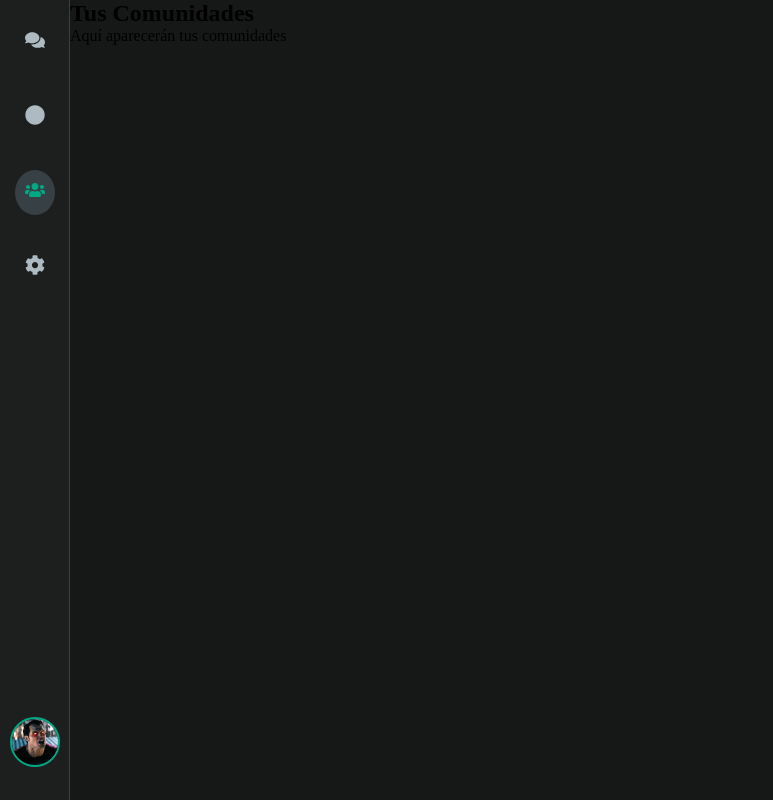
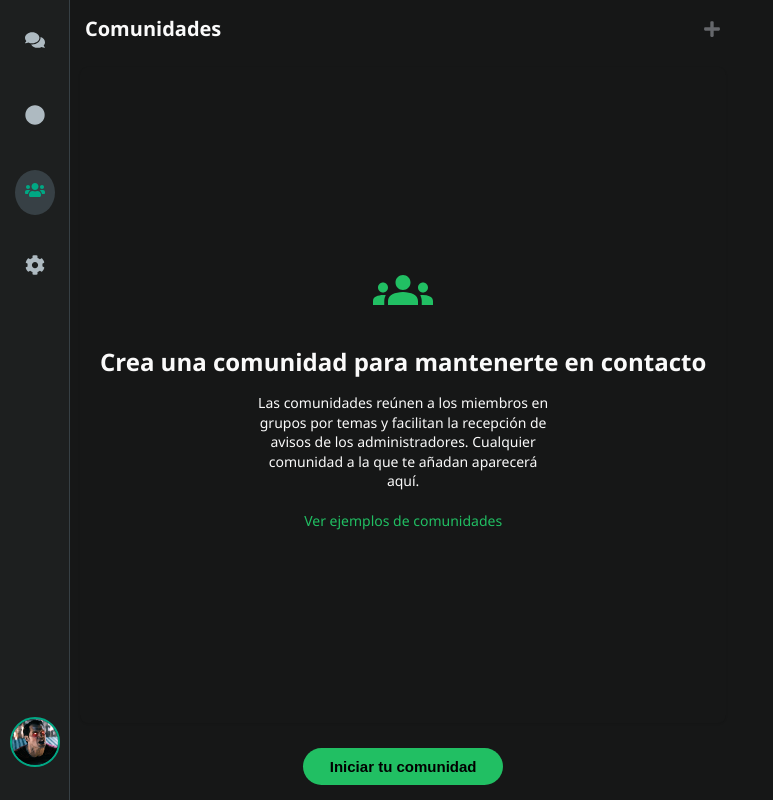
Before and after one commit to JSoria24/Front-End-TP-Final, a React (Create React App) app: page /communities in a window 1280 px wide. Shown: the whole page, without its empty margins (0-773 px from the left). Built offline with nearby package versions, Linux system fonts and the light colour scheme; the HTML template or start-up script is replaced by a standard one.

Commit message:
Arreglo17Comunities

```diff
--- a/src/Components/Sidebar/Sidebar.jsx
+++ b/src/Components/Sidebar/Sidebar.jsx
@@ -2,7 +2,7 @@
 import HorizontalNav from '../Navigation/HorizontalNav';
 import ChatList from '../ChatList/ChatList';
 import React, { useState } from 'react';
-import { FaPlus, FaEllipsisV } from 'react-icons/fa';
+import { FaEllipsisV } from 'react-icons/fa';
 import './Sidebar.css';
 
 const Sidebar = () => {
@@ -15,7 +15,7 @@
 
                 <div className="header-icons">
                     <button className="header-btn">
-                        <FaPlus className="header-icon" />
+                        <svg viewBox="0 0 24 24" height="24" width="24" preserveAspectRatio="xMidYMitd mee" class="" fill="none"><title>new-chat-outline</title><path d="M9.53277 12.9911H11.5086V14.9671C11.5086 15.3999 11.7634 15.8175 12.1762 15.9488C12.8608 16.1661 13.4909 15.6613 13.4909 15.009V12.9911H15.4672C15.9005 12.9911 16.3181 12.7358 16.449 12.3226C16.6659 11.6381 16.1606 11.0089 15.5086 11.0089H13.4909V9.03332C13.4909 8.60007 13.2361 8.18252 12.8233 8.05119C12.1391 7.83391 11.5086 8.33872 11.5086 8.991V11.0089H9.49088C8.83941 11.0089 8.33411 11.6381 8.55097 12.3226C8.68144 12.7358 9.09947 12.9911 9.53277 12.9911Z" fill="currentColor"></path><path fill-rule="evenodd" clip-rule="evenodd" d="M0.944298 5.52617L2.99998 8.84848V17.3333C2.99998 18.8061 4.19389 20 5.66665 20H19.3333C20.8061 20 22 18.8061 22 17.3333V6.66667C22 5.19391 20.8061 4 19.3333 4H1.79468C1.01126 4 0.532088 4.85997 0.944298 5.52617ZM4.99998 8.27977V17.3333C4.99998 17.7015 5.29845 18 5.66665 18H19.3333C19.7015 18 20 17.7015 20 17.3333V6.66667C20 6.29848 19.7015 6 19.3333 6H3.58937L4.99998 8.27977Z" fill="currentColor"></path></svg>
                     </button>
                     <div className="menu-wrapper">
                         <button
--- a/src/Pages/Communities/CommunitiesPage.css
+++ b/src/Pages/Communities/CommunitiesPage.css
@@ -0,0 +1,116 @@
+.communities-page {
+    background-color: #161717;
+    font-family: 'Segoe UI', Tahoma, Geneva, Verdana, sans-serif;
+    min-height: 100vh;
+    color: #333;
+    display: flex;
+    flex-direction: column;
+}
+
+/* Header styles */
+.communities-header {
+    display: flex;
+    justify-content: space-between;
+    align-items: center;
+    padding: 15px;
+    background-color: #161717;
+    color: #FAFAFA;
+}
+
+.communities-header h1 {
+    font-size: 20px;
+    font-weight: 600;
+}
+
+.add-icon {
+    font-size: 18px;
+    color: #65676B;
+    cursor: pointer;
+}
+
+/* Main content styles */
+.communities-content {
+    flex: 1;
+    display: flex;
+    flex-direction: column;
+    align-items: center;
+    justify-content: center;
+    text-align: center;
+    padding: 20px;
+    background-color: #161717;
+    margin: 10px;
+    border-radius: 8px;
+    box-shadow: 0 1px 2px rgba(0,0,0,0.1);
+}
+
+.communities-icon-container {
+    margin-bottom: 20px;
+}
+
+.communities-icon {
+    font-size: 60px;
+    color: #21bf63;
+}
+
+.communities-content h2 {
+    font-size: 24px;
+    margin-bottom: 15px;
+    color: #FAFAFA;
+}
+
+.communities-description {
+    font-size: 14px;
+    color: #fafafa;
+    margin-bottom: 20px;
+    max-width: 300px;
+    line-height: 1.4;
+}
+
+.examples-link {
+    color: #21bf63;
+    font-size: 14px;
+    text-decoration: none;
+    font-weight: 500;
+}
+
+.examples-link:hover {
+    text-decoration: underline;
+}
+
+/* Footer button styles */
+.communities-footer {
+    padding: 15px;
+    background-color: #161717;
+    display: flex;
+    justify-content: center; /* Centra horizontalmente */
+    align-items: center; /* Centra verticalmente si es necesario */
+}
+.create-community-btn {
+    width: 100%;
+    padding: 12px;
+    background-color: #21bf63;
+    color: white;
+    border: none;
+    border-radius: 6px;
+    font-size: 15px;
+    font-weight: 600;
+    cursor: pointer;
+}
+
+.create-community-btn {
+    padding: 10px 20px; /* Ajusta el padding para controlar el tamaño */
+    background-color: #21bf63;
+    color: black;
+    border: none;
+    border-radius: 20px;
+    font-size: 15px;
+    font-weight: 600;
+    cursor: pointer;
+    width: auto; /* Ancho automático según el contenido */
+    min-width: 200px; /* Ancho mínimo opcional */
+    transition: background-color 0.3s ease; /* Efecto hover suave */
+}
+
+.create-community-btn:hover {
+    background-color: #188f4a;
+}
--- a/src/Pages/Communities/CommunitiesPage.jsx
+++ b/src/Pages/Communities/CommunitiesPage.jsx
@@ -1,13 +1,44 @@
 import React from 'react';
 import './CommunitiesPage.css';
+import { FaPlus } from 'react-icons/fa';
+import { MdGroups } from 'react-icons/md';
 
 const CommunitiesPage = () => {
     return (
         <div className="communities-page">
-            <h2>Tus Comunidades</h2>
-            <div className="communities-list">
-                <p>Aquí aparecerán tus comunidades</p>
-                {/* Puedes agregar componentes de comunidades aquí */}
+            {/* Header */}
+            <header className="communities-header">
+                <h1>Comunidades</h1>
+                <FaPlus className="add-icon" />
+            </header>
+
+            {/* Main content */}
+            <div className="communities-content">
+                <div className="communities-icon-container">
+                    <MdGroups className="communities-icon" />
+                </div>
+
+                <h2>Crea una comunidad para mantenerte en contacto</h2>
+
+                <p className="communities-description">
+                    Las comunidades reúnen a los miembros en grupos por temas y facilitan la recepción de avisos de los administradores. Cualquier comunidad a la que te añadan aparecerá aquí.
+                </p>
+
+                <a
+                    href="https://faq.whatsapp.com/231869526393268?lang=es"
+                    className="examples-link"
+                    target="_blank"
+                    rel="noopener noreferrer"
+                >
+                    Ver ejemplos de comunidades
+                </a>
+            </div>
+
+            {/* Footer button */}
+            <div className="communities-footer">
+                <button className="create-community-btn">
+                    Iniciar tu comunidad
+                </button>
             </div>
         </div>
     );
```
